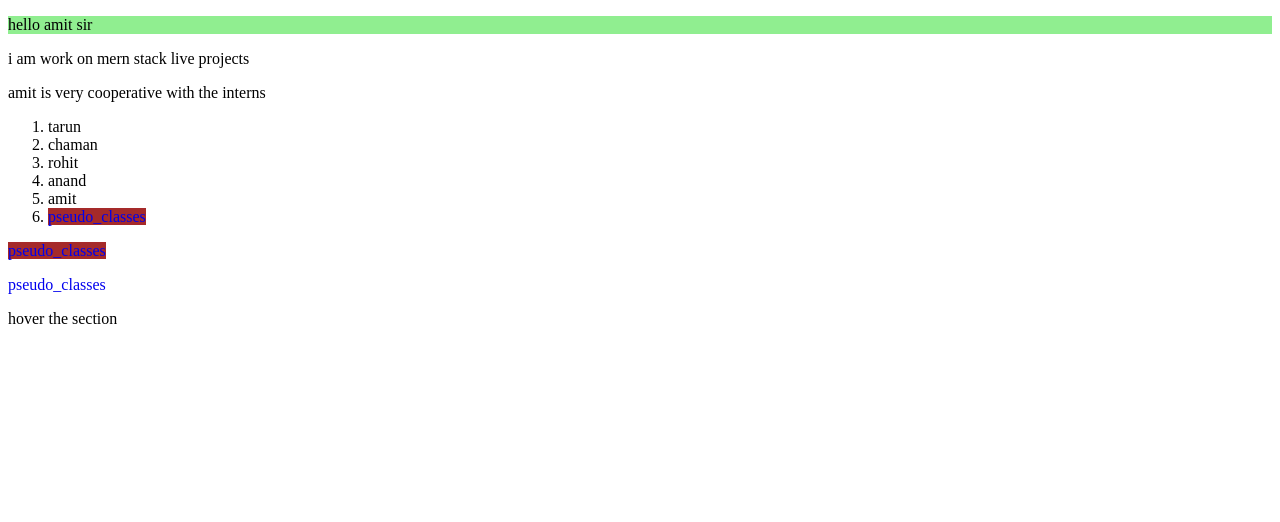
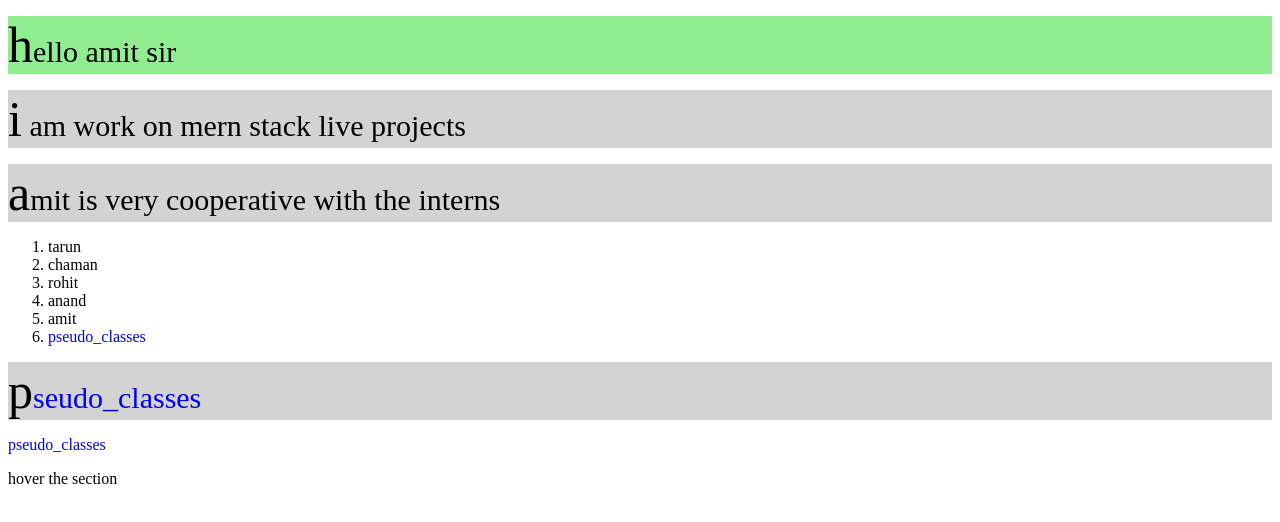
Before and after one commit to Tarunkumar292/pseudo-classes, a plain HTML site: page index.html in a window 1280 px wide. Drawn offline with Linux system fonts and the light colour scheme.

Commit message:
Update style.css

```diff
--- a/style.css
+++ b/style.css
@@ -7,9 +7,6 @@ div ol a:hover{
 }
 a:hover{
     color: red;
-}
-div a{
-    background-color: brown;
 }
 p:first-child{
     background-color:lightgreen;
@@ -21,3 +18,14 @@ section:hover p{
  section p{
     display: none;
 }
+div p::first-letter {
+color: black;
+font-size: 50px;
+}
+div p{
+    background-color: lightgray;
+}
+div p::first-line{
+    font-size: 30px;
+
+}
```
